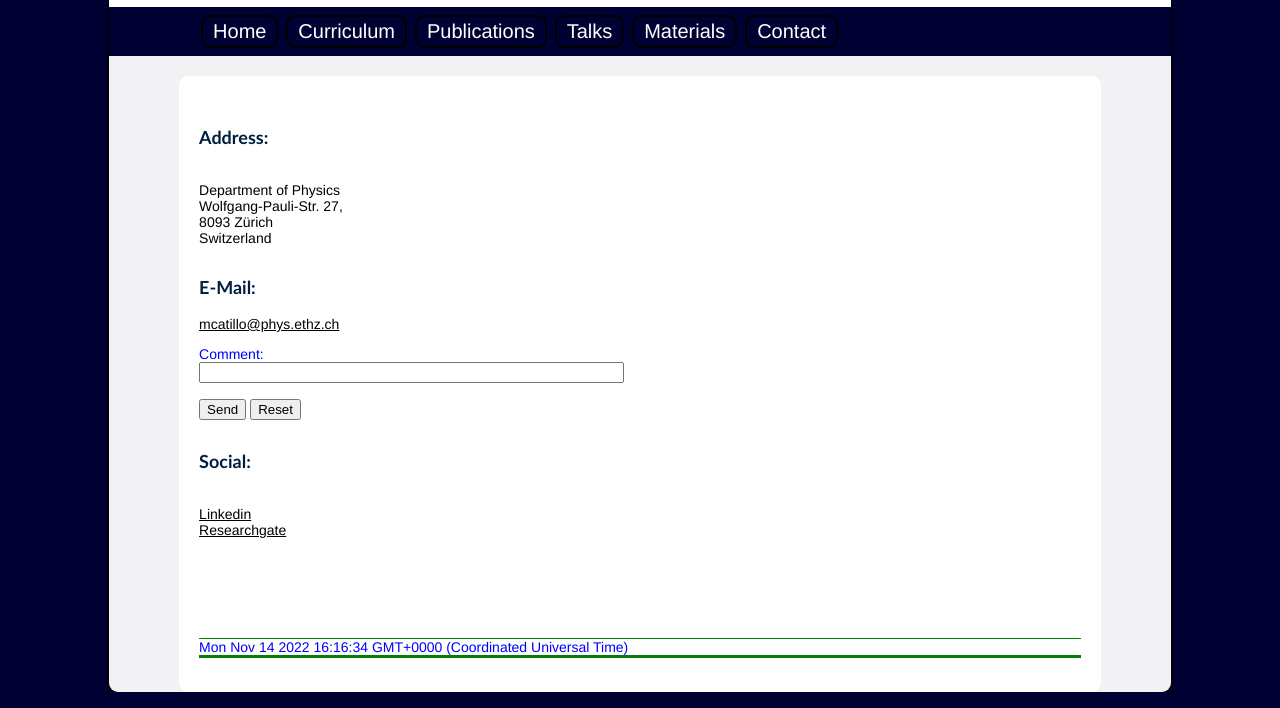
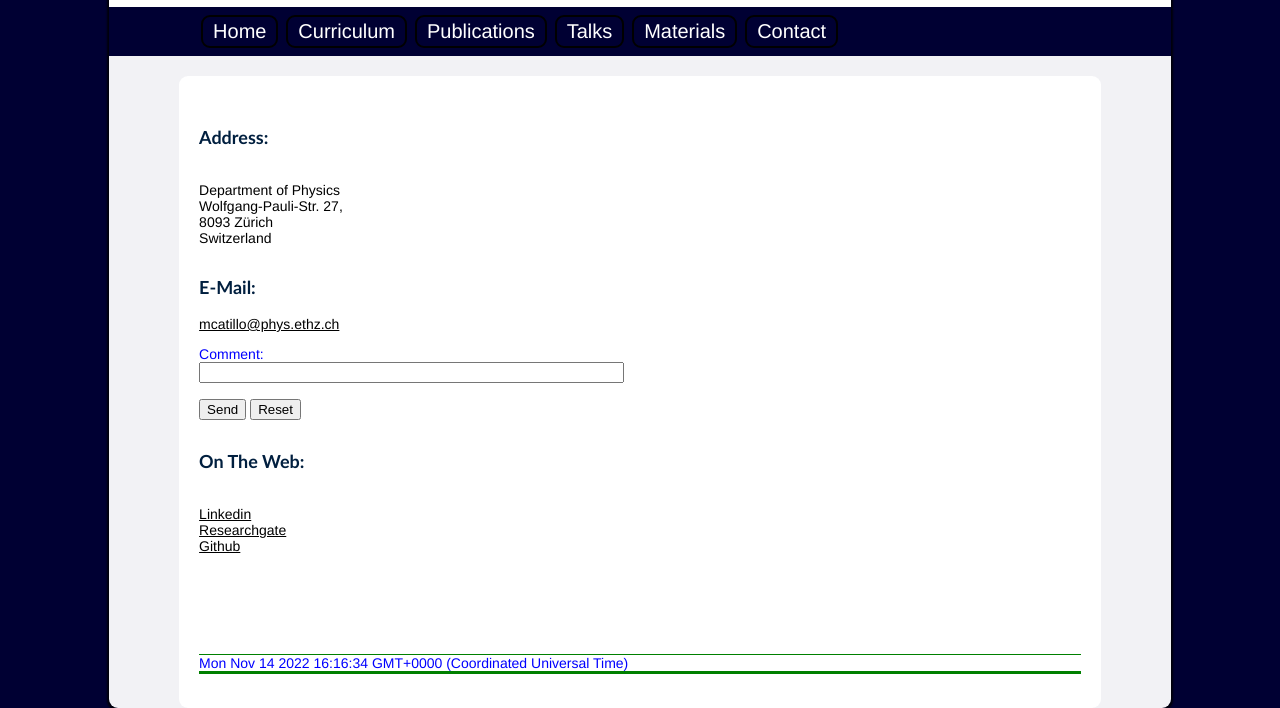
Before and after one commit to mcatillo/mcatillo.github.io, a plain HTML site: page contact.html in a window 1280 px wide. Shown: the part 199-907 px from the top of the page. Drawn offline with Linux system fonts and the light colour scheme.

Commit message:
contact updated

```diff
--- a/contact.html
+++ b/contact.html
@@ -50,11 +50,12 @@
      <input type="submit" value="Send">
      <input type="reset" value="Reset">
  </form>
- <p class="d">Social:</p>
+ <p class="d">On the web:</p>
  <p class="c">
  <br>
  <a href="https://it.linkedin.com/in/marco-catillo-171425113">Linkedin</a></br>
  <a href="https://www.researchgate.net/profile/Marco_Catillo">Researchgate</a></br>
+ <a href="https://github.com/mcatillo">Github</a></br>
  </p>
 
 <p class="lastborder" id="demo">
```
